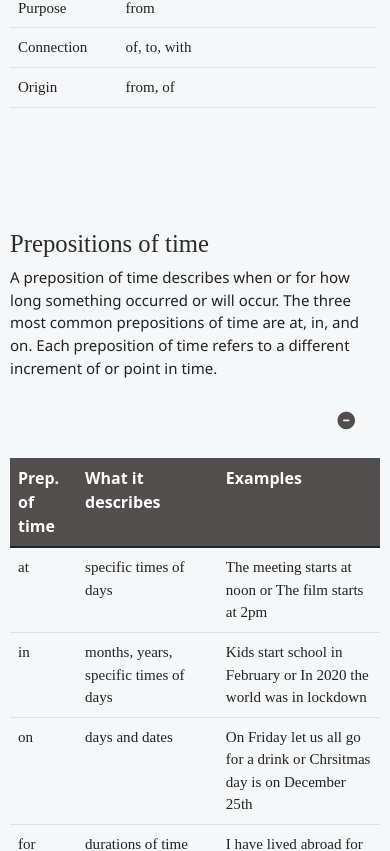
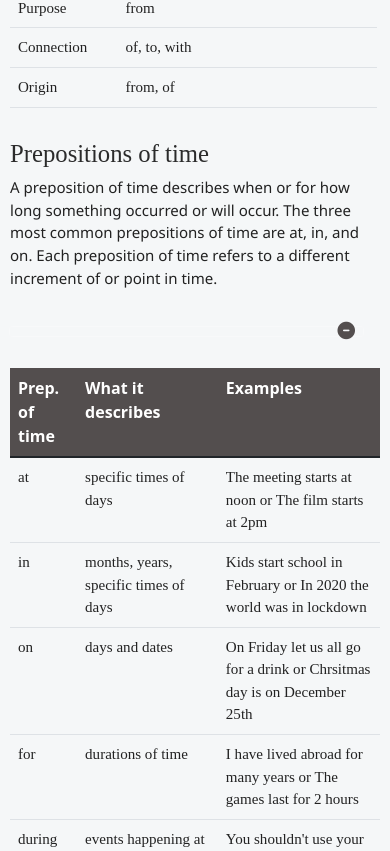
Before and after one commit to stulu/prep-new-look, a plain HTML site: page index.html in a window 390 px wide. Shown: the part 1179-2030 px from the top of the page. Drawn offline with nearby package versions, Linux system fonts and the light colour scheme.

Commit message:
Offset removed
Removed offset and used
scroll-padding-top instead as this reduces white space between div when table is collapsed

```diff
--- a/style.css
+++ b/style.css
@@ -178,14 +178,16 @@ ul {
         background-color: rgb(83, 78, 78);
         width: 100%;
     }
-    .offset:before {
+
+    /* removed in favour of using html { scroll-padding-top: 125px; } for small screens
+/*    .offset:before {
         display: block;
          content: " ";
           height: 100px;      /* Give height of your fixed element */
-            margin-top: -20px; /* Give negative margin of your fixed element */
-            visibility: hidden;
+/*            margin-top: -20px; /* Give negative margin of your fixed element */
+ /*           visibility: hidden;
 
-        }
+        } */
 
         div#table {
             margin-left: 0px;
@@ -238,3 +240,9 @@ ul {
         display:none;
     }
 }
+/* added to correct the view accounting for sticky header,
+reduces gap between divs, less whitespace */
+
+@media screen and (max-width: 360px) {
+html { scroll-padding-top: 87px; }
+}
```
